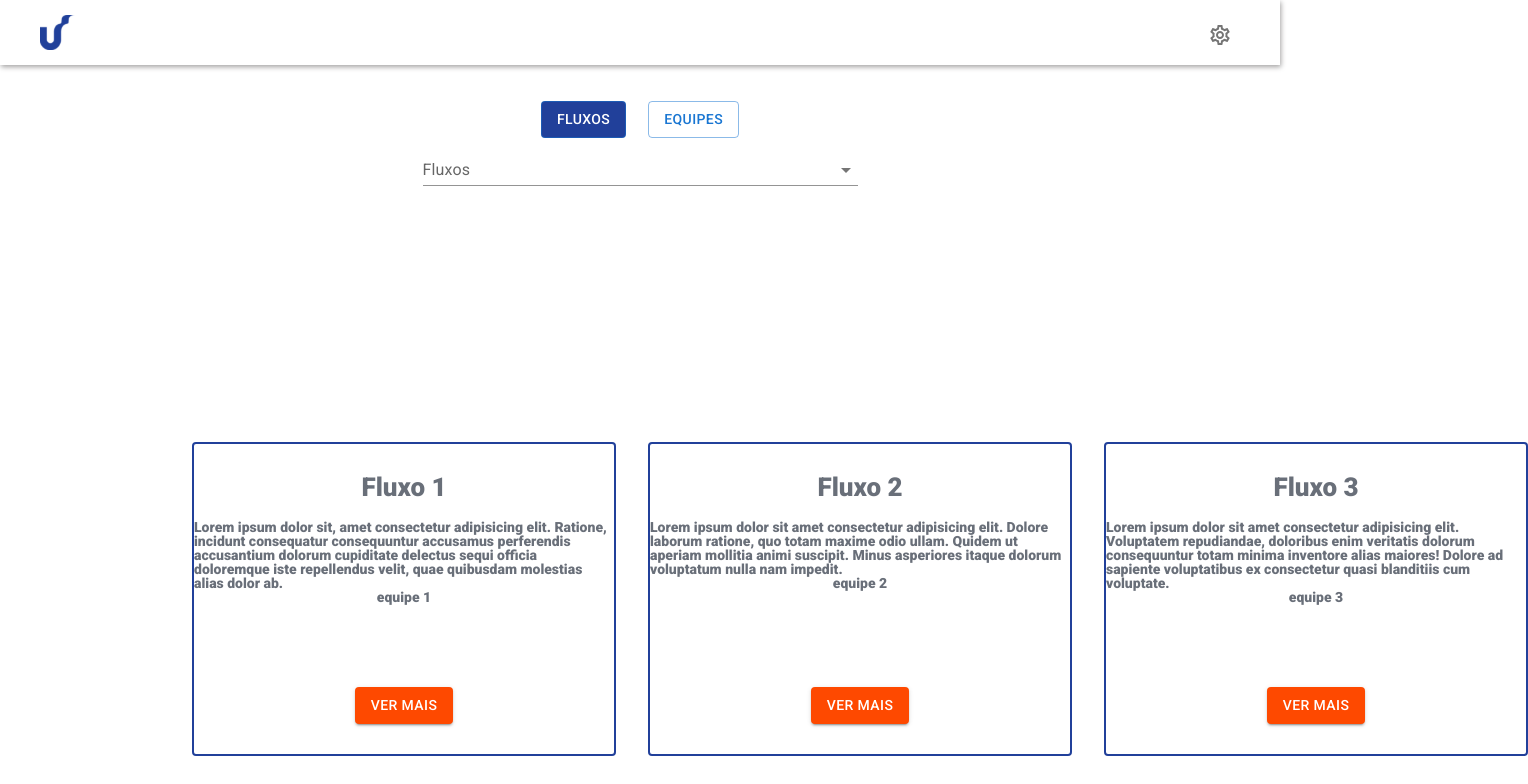
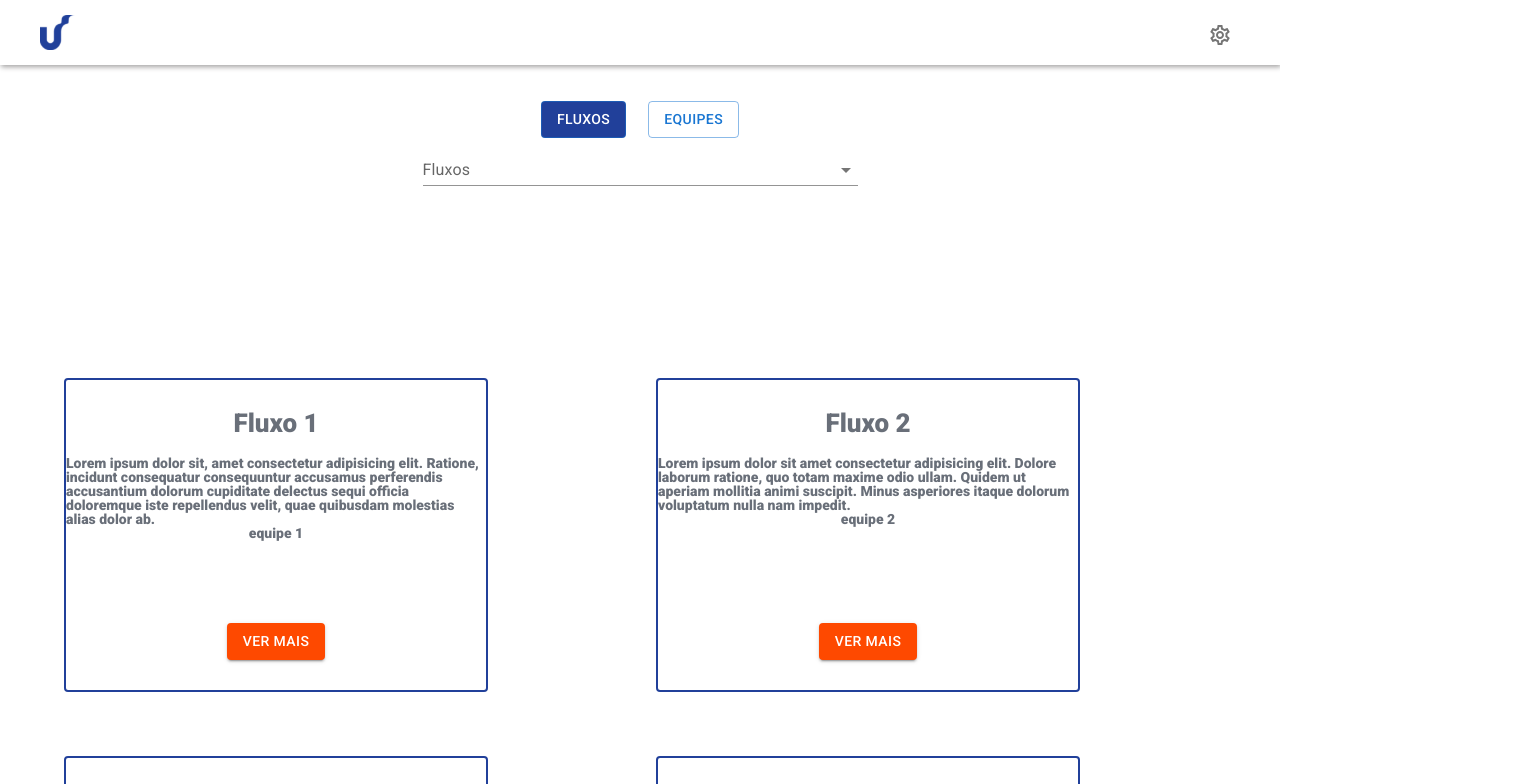
Before and after one commit to unixs-project/frontend, a React (Vite) app: page /home in a window 1280 px wide. Shown: the top 784 px of the page, 1528 px wide, since content can reach past the window. Built offline with nearby package versions, Linux system fonts and the light colour scheme.

Commit message:
feat: adds respotivity to home page

```diff
--- a/src/pages/Home/styles.module.css
+++ b/src/pages/Home/styles.module.css
@@ -12,9 +12,21 @@
 
 .cardsGrid {
   display: grid;
-  grid-template-columns: 1fr 1fr 1fr;
-  padding: 4rem;
+  grid-template-columns: repeat(3, 1fr);
+  padding: 0 4rem;
   gap: 2rem;
-  align-items: center;
-  margin: 12rem 0 0 8rem;
+  margin-top: 12rem;
+
+  @media (min-width: 1980px) {
+    grid-template-columns: repeat(4, 1fr);
+  }
+
+  @media (max-width: 1420px) {
+    grid-template-columns: repeat(2, 1fr);
+  }
+
+  @media (max-width: 980px) {
+    grid-template-columns: 1fr;
+    padding: 2rem 4rem;
+  }
 }
```
